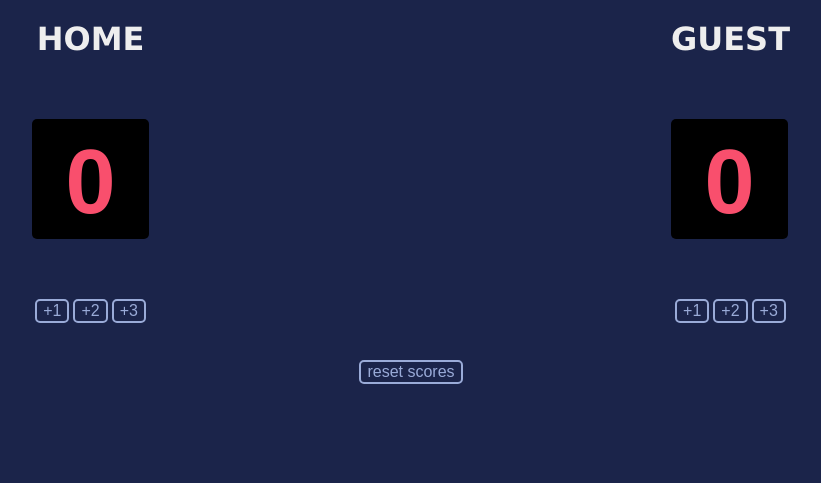
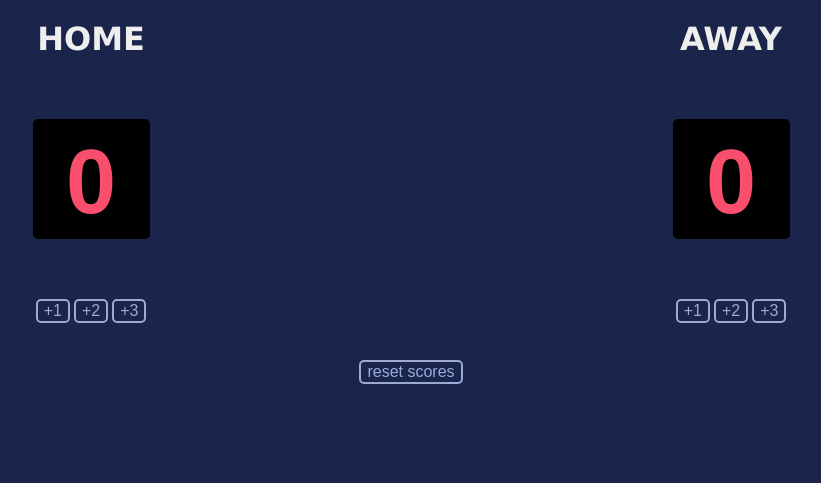
Before and after one commit to 0xAdityaKsj/BasketBall-Counter-app, a plain HTML site: page index.html in a window 1280 px wide. Shown: the whole page, without its empty margins (229-1050 px from the left). Drawn offline with nearby package versions, Linux system fonts and the light colour scheme; a web font is replaced by a local one.

Commit message:
updated the score header

```diff
--- a/index.html
+++ b/index.html
@@ -17,7 +17,7 @@
                 <button onclick="reset()">reset scores</button>
             </div>
             <div>
-                <h1 class="g">GUEST</h1>
+                <h1 class="g">AWAY</h1>
                 <h1 id="guest">0</h1>
                 <button onclick="plusOneg()">+1</button>
                 <button onclick="plusTwog()">+2</button>
```
